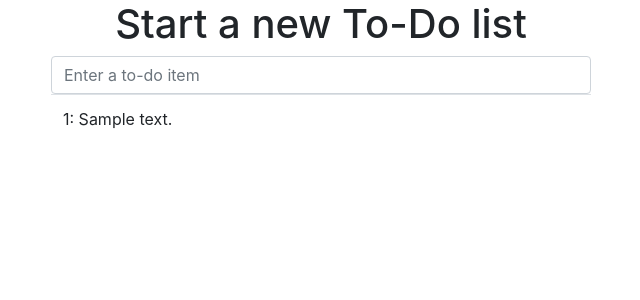
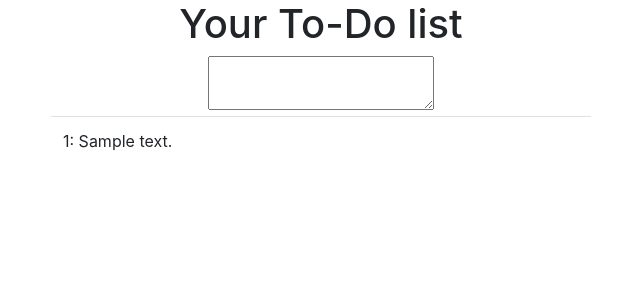
Before and after one commit to TylerNagamine/tdd-todolist, a Django app: template lists/templates/list.html in a window 1280 px wide. Shown: the top 300 px of the page, without its empty margins (34-674 px from the left). Run offline with Django 3.2, Linux system fonts and the light colour scheme; the template is opened without the code that fills it: most values are stand-ins (such as "Sample title", 1, 10 or a date in 2020); form fields are guessed from the names that the template uses; some libraries are stand-ins or nearby versions.

Commit message:
Use new form in home_page, simplify tests.  NB breaks stuff

```diff
--- a/lists/templates/base.html
+++ b/lists/templates/base.html
@@ -14,9 +14,7 @@
 				<div class="text-center">
 					<h1>{% block header_text %}{% endblock %}</h1>
 					<form method="POST" action="{% block form_action %}{% endblock %}">
-						<input name="item_text" id="id_new_item"
-						class="form-control input-lg"
-						placeholder="Enter a to-do item" />
+						{{ form.text }}
 						{% csrf_token %}
 						{% if error %}
 							<div class="form-group has-error">
--- a/lists/templates/list.html
+++ b/lists/templates/list.html
@@ -1,6 +1,6 @@
 {% extends 'base.html' %}
 
-{% block header_text %}Start a new To-Do list{% endblock %}
+{% block header_text %}Your To-Do list{% endblock %}
 
 {% block form_action %}{% url 'view_list' list.id %}{% endblock %}
 
--- a/lists/views.py
+++ b/lists/views.py
@@ -1,10 +1,11 @@
 from django.shortcuts import redirect, render
 from lists.models import Item, List
 from django.core.exceptions import ValidationError
+from lists.forms import ItemForm
 
 # Create your views here
 def home_page(request):
-	return render(request, 'home.html')
+	return render(request, 'home.html', {'form': ItemForm()})
 
 def view_list(request, list_id):
 	list_ = List.objects.get(id=list_id)
```
Also changed, not shown: lists/tests/test_views.py (+19 -8 lines).
